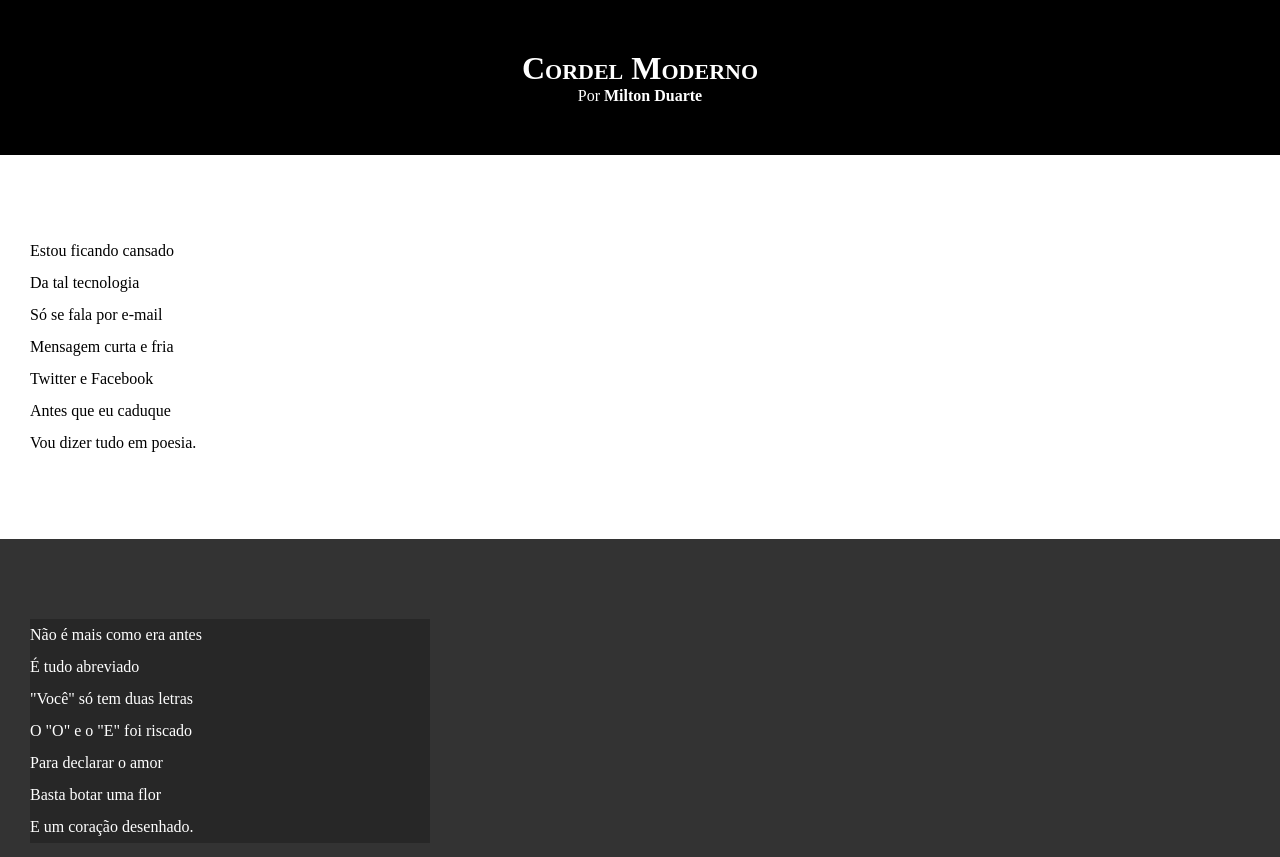
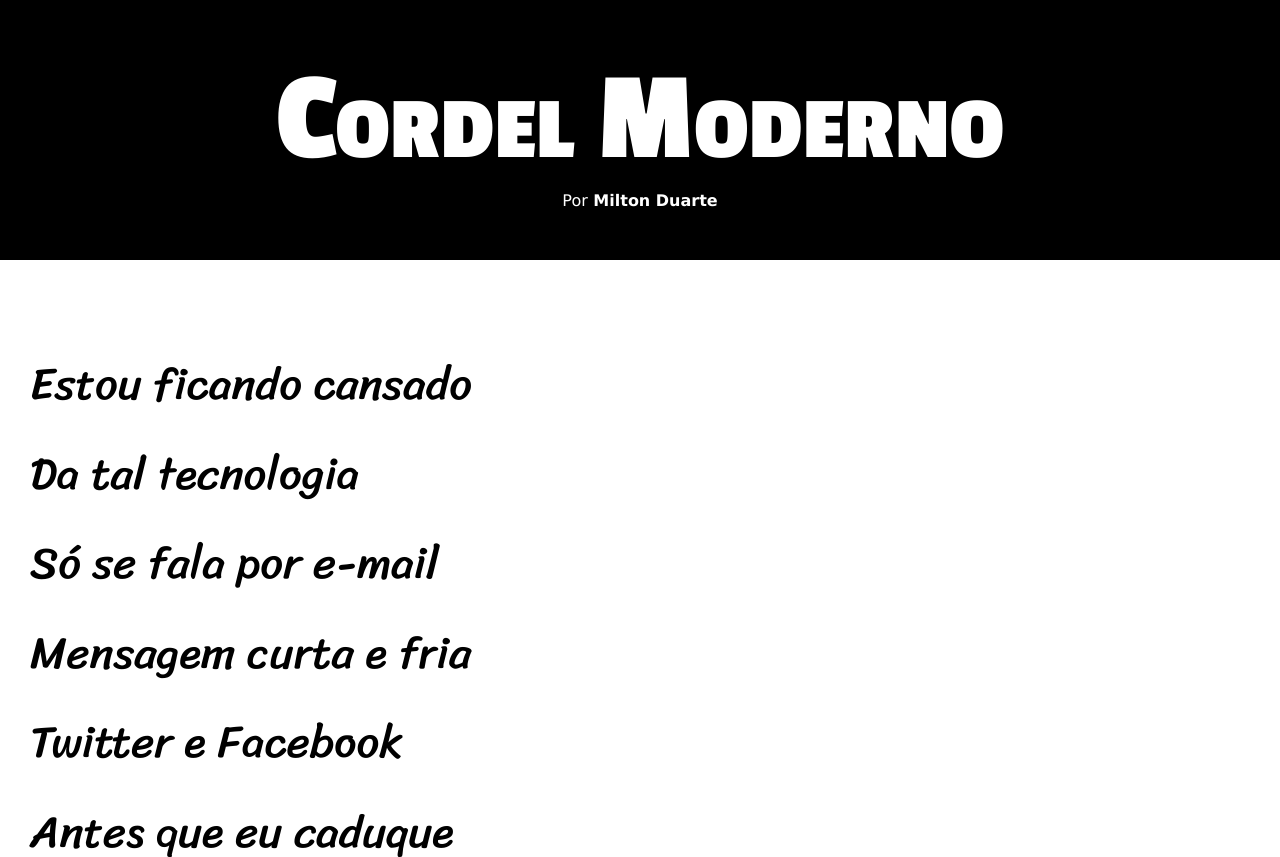
Before and after one commit to lucasbarretos/html-css, a plain HTML site: page desafios/d010/index.html in a window 1280 px wide. Shown: the top 857 px of the page. Drawn offline with Linux system fonts and the light colour scheme.

Commit message:
atualizações dos estilos

```diff
--- a/desafios/d010/estilos/style.css
+++ b/desafios/d010/estilos/style.css
@@ -1,5 +1,13 @@
 @charset "UTF-8";
+@import url('https://fonts.googleapis.com/css2?family=Passion+One:wght@400;700;900&display=swap');
+@import url('https://fonts.googleapis.com/css2?family=Sriracha&display=swap');
 
+
+:root{
+    --fonte1:verdana,Geneva,tahoma,sans-serif;
+    --fonte2:"Passion One", serif;
+    --fonte3:"Sriracha", serif;
+}
 *{
     margin: 0;
     padding: 0;
@@ -8,6 +16,7 @@
 html,body{
     min-height: 100vh;
     background-color: darkgray;
+    font-family: var(--fonte1);
 }
 
 header{
@@ -19,6 +28,8 @@ header{
 header > h1{
     padding-top: 50px;
     font-variant: small-caps;
+    font-family: var(--fonte2);
+    font-size: 10vw;
 }
 header>p{
     padding-bottom: 50px;
@@ -36,6 +47,8 @@ section{
     padding-bottom: 10vh;
     line-height: 2em;
     padding-left: 30px;
+    font-family: var(--fonte3);
+    font-size: 3.5vw;
 }
 section.normal{
     background-color: white;
@@ -46,7 +59,8 @@ section.imagem{
     color: white;
 }
 section.imagem >p{
-    width: 400px;
+    display: inline-block;
+    padding: 5px;
     background-color: rgba(0, 0, 0, 0.235);
 }
 footer{
```
